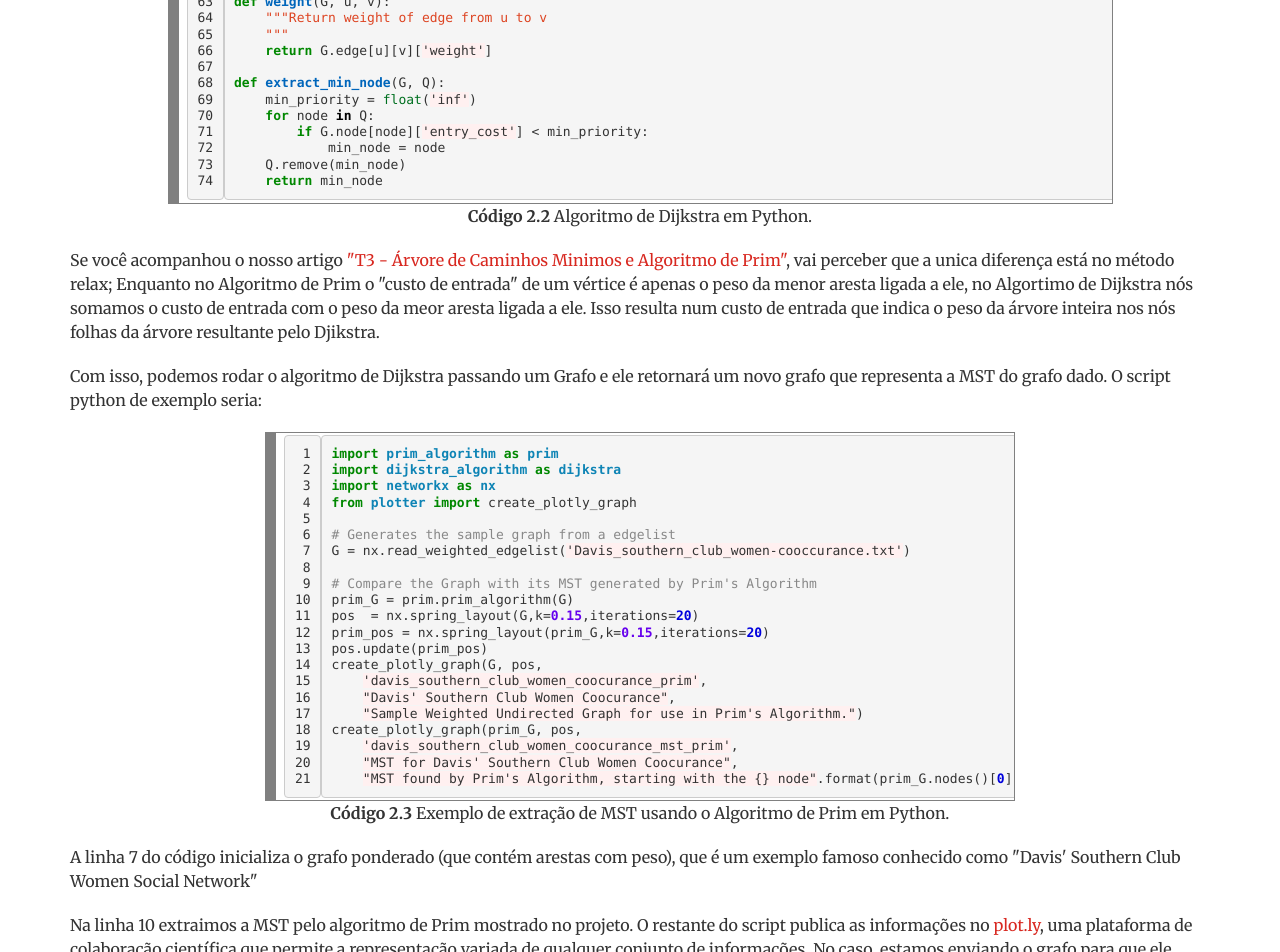
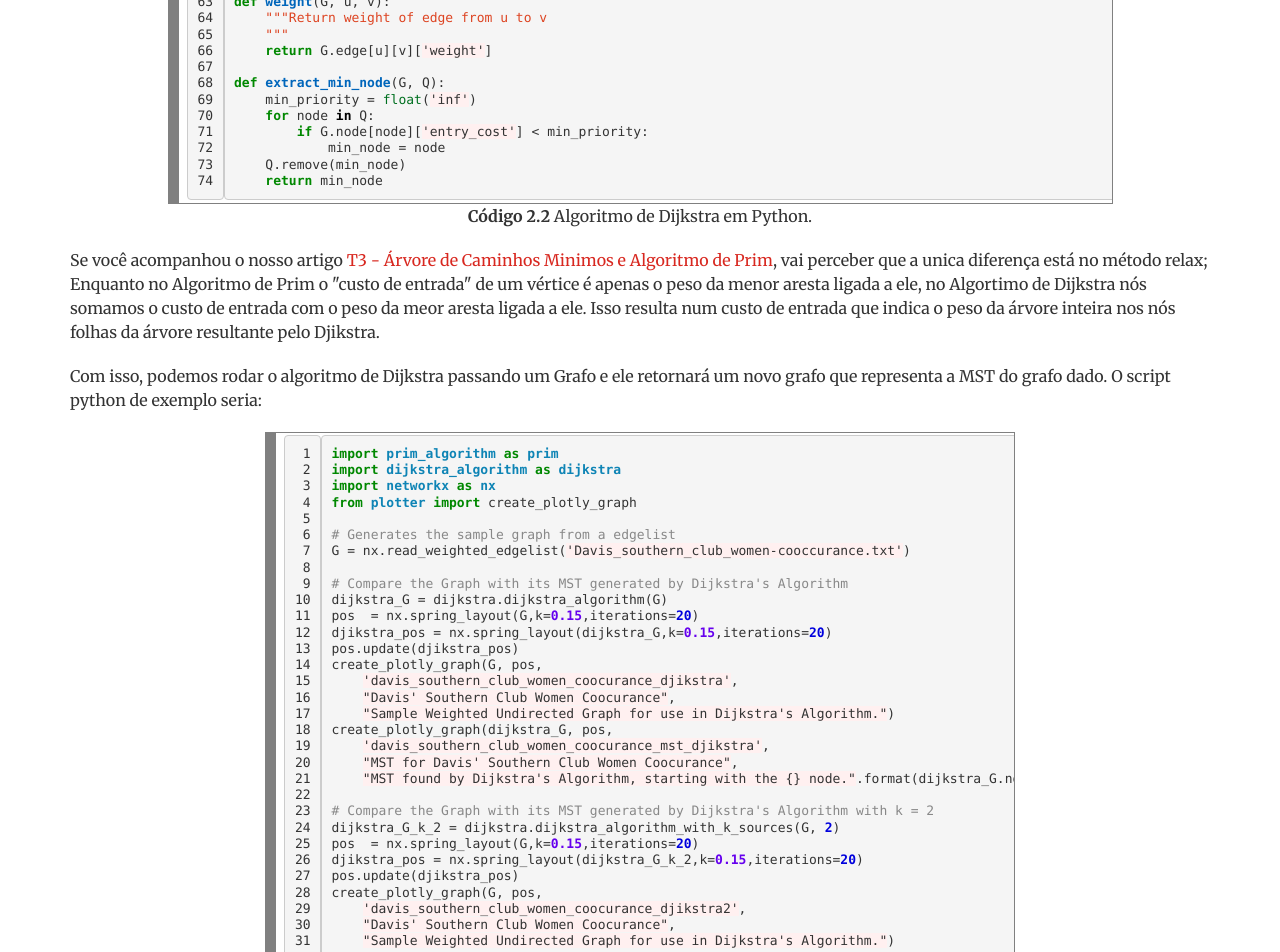
Before and after one commit to lucasaciole/grafos, a Flask app: page /areadetrabalho/projects/mst-dijkstra/ in a window 1280 px wide. Shown: the part 2137-3089 px from the top of the page. Run offline with Flask 2, Linux system fonts and the light colour scheme; some libraries are stand-ins or nearby versions.

Commit message:
Complete T3 page

```diff
--- a/templates/dijkstra.html
+++ b/templates/dijkstra.html
@@ -205,7 +205,7 @@
     <div class="row">
         <div class="col-lg-12">
             <p class="text-center"><b>Código 2.2</b> Algoritmo de Dijkstra em Python.</p>
-            <p> Se você acompanhou o nosso artigo <a href="/areadetrabalho/projects/mst-prim">"T3 - Árvore de Caminhos Minimos e Algoritmo de Prim"</a>, vai perceber que a unica diferença está no método relax; Enquanto no Algoritmo de Prim o "custo de entrada" de um vértice é apenas o peso da menor aresta ligada a ele, no Algortimo de Dijkstra nós somamos o custo de entrada com o peso da meor aresta ligada a ele. Isso resulta num custo de entrada que indica o peso da árvore inteira nos nós folhas da árvore resultante pelo Djikstra.</p>
+            <p> Se você acompanhou o nosso artigo <a href="/areadetrabalho/projects/mst-prim">T3 - Árvore de Caminhos Minimos e Algoritmo de Prim</a>, vai perceber que a unica diferença está no método relax; Enquanto no Algoritmo de Prim o "custo de entrada" de um vértice é apenas o peso da menor aresta ligada a ele, no Algortimo de Dijkstra nós somamos o custo de entrada com o peso da meor aresta ligada a ele. Isso resulta num custo de entrada que indica o peso da árvore inteira nos nós folhas da árvore resultante pelo Djikstra.</p>
             <p>Com isso, podemos rodar o algoritmo de Dijkstra passando um Grafo e ele retornará um novo grafo que representa a MST do grafo dado. O script python de exemplo seria:</p>
         </div>
     </div>
@@ -231,7 +231,35 @@
 18
 19
 20
-21</pre></td><td><pre style="margin: 0; line-height: 125%"><span style="color: #008800; font-weight: bold">import</span> <span style="color: #0e84b5; font-weight: bold">prim_algorithm</span> <span style="color: #008800; font-weight: bold">as</span> <span style="color: #0e84b5; font-weight: bold">prim</span>
+21
+22
+23
+24
+25
+26
+27
+28
+29
+30
+31
+32
+33
+34
+35
+36
+37
+38
+39
+40
+41
+42
+43
+44
+45
+46
+47
+48
+49</pre></td><td><pre style="margin: 0; line-height: 125%"><span style="color: #008800; font-weight: bold">import</span> <span style="color: #0e84b5; font-weight: bold">prim_algorithm</span> <span style="color: #008800; font-weight: bold">as</span> <span style="color: #0e84b5; font-weight: bold">prim</span>
 <span style="color: #008800; font-weight: bold">import</span> <span style="color: #0e84b5; font-weight: bold">dijkstra_algorithm</span> <span style="color: #008800; font-weight: bold">as</span> <span style="color: #0e84b5; font-weight: bold">dijkstra</span>
 <span style="color: #008800; font-weight: bold">import</span> <span style="color: #0e84b5; font-weight: bold">networkx</span> <span style="color: #008800; font-weight: bold">as</span> <span style="color: #0e84b5; font-weight: bold">nx</span>
 <span style="color: #008800; font-weight: bold">from</span> <span style="color: #0e84b5; font-weight: bold">plotter</span> <span style="color: #008800; font-weight: bold">import</span> create_plotly_graph
@@ -239,27 +267,56 @@
 <span style="color: #888888"># Generates the sample graph from a edgelist</span>
 G <span style="color: #333333">=</span> nx<span style="color: #333333">.</span>read_weighted_edgelist(<span style="background-color: #fff0f0">&#39;Davis_southern_club_women-cooccurance.txt&#39;</span>)
 
-<span style="color: #888888"># Compare the Graph with its MST generated by Prim&#39;s Algorithm</span>
-prim_G <span style="color: #333333">=</span> prim<span style="color: #333333">.</span>prim_algorithm(G)
+<span style="color: #888888"># Compare the Graph with its MST generated by Dijkstra&#39;s Algorithm</span>
+dijkstra_G <span style="color: #333333">=</span> dijkstra<span style="color: #333333">.</span>dijkstra_algorithm(G)
 pos  <span style="color: #333333">=</span> nx<span style="color: #333333">.</span>spring_layout(G,k<span style="color: #333333">=</span><span style="color: #6600EE; font-weight: bold">0.15</span>,iterations<span style="color: #333333">=</span><span style="color: #0000DD; font-weight: bold">20</span>)
-prim_pos <span style="color: #333333">=</span> nx<span style="color: #333333">.</span>spring_layout(prim_G,k<span style="color: #333333">=</span><span style="color: #6600EE; font-weight: bold">0.15</span>,iterations<span style="color: #333333">=</span><span style="color: #0000DD; font-weight: bold">20</span>)
-pos<span style="color: #333333">.</span>update(prim_pos)
+djikstra_pos <span style="color: #333333">=</span> nx<span style="color: #333333">.</span>spring_layout(dijkstra_G,k<span style="color: #333333">=</span><span style="color: #6600EE; font-weight: bold">0.15</span>,iterations<span style="color: #333333">=</span><span style="color: #0000DD; font-weight: bold">20</span>)
+pos<span style="color: #333333">.</span>update(djikstra_pos)
 create_plotly_graph(G, pos,
-    <span style="background-color: #fff0f0">&#39;davis_southern_club_women_coocurance_prim&#39;</span>,
+    <span style="background-color: #fff0f0">&#39;davis_southern_club_women_coocurance_djikstra&#39;</span>,
     <span style="background-color: #fff0f0">&quot;Davis&#39; Southern Club Women Coocurance&quot;</span>,
-    <span style="background-color: #fff0f0">&quot;Sample Weighted Undirected Graph for use in Prim&#39;s Algorithm.&quot;</span>)
-create_plotly_graph(prim_G, pos,
-    <span style="background-color: #fff0f0">&#39;davis_southern_club_women_coocurance_mst_prim&#39;</span>,
+    <span style="background-color: #fff0f0">&quot;Sample Weighted Undirected Graph for use in Dijkstra&#39;s Algorithm.&quot;</span>)
+create_plotly_graph(dijkstra_G, pos,
+    <span style="background-color: #fff0f0">&#39;davis_southern_club_women_coocurance_mst_djikstra&#39;</span>,
     <span style="background-color: #fff0f0">&quot;MST for Davis&#39; Southern Club Women Coocurance&quot;</span>,
-    <span style="background-color: #fff0f0">&quot;MST found by Prim&#39;s Algorithm, starting with the {} node&quot;</span><span style="color: #333333">.</span>format(prim_G<span style="color: #333333">.</span>nodes()[<span style="color: #0000DD; font-weight: bold">0</span>]))
+    <span style="background-color: #fff0f0">&quot;MST found by Dijkstra&#39;s Algorithm, starting with the {} node.&quot;</span><span style="color: #333333">.</span>format(dijkstra_G<span style="color: #333333">.</span>nodes()[<span style="color: #0000DD; font-weight: bold">0</span>]))
+
+<span style="color: #888888"># Compare the Graph with its MST generated by Dijkstra&#39;s Algorithm with k = 2</span>
+dijkstra_G_k_2 <span style="color: #333333">=</span> dijkstra<span style="color: #333333">.</span>dijkstra_algorithm_with_k_sources(G, <span style="color: #0000DD; font-weight: bold">2</span>)
+pos  <span style="color: #333333">=</span> nx<span style="color: #333333">.</span>spring_layout(G,k<span style="color: #333333">=</span><span style="color: #6600EE; font-weight: bold">0.15</span>,iterations<span style="color: #333333">=</span><span style="color: #0000DD; font-weight: bold">20</span>)
+djikstra_pos <span style="color: #333333">=</span> nx<span style="color: #333333">.</span>spring_layout(dijkstra_G_k_2,k<span style="color: #333333">=</span><span style="color: #6600EE; font-weight: bold">0.15</span>,iterations<span style="color: #333333">=</span><span style="color: #0000DD; font-weight: bold">20</span>)
+pos<span style="color: #333333">.</span>update(djikstra_pos)
+create_plotly_graph(G, pos,
+    <span style="background-color: #fff0f0">&#39;davis_southern_club_women_coocurance_djikstra2&#39;</span>,
+    <span style="background-color: #fff0f0">&quot;Davis&#39; Southern Club Women Coocurance&quot;</span>,
+    <span style="background-color: #fff0f0">&quot;Sample Weighted Undirected Graph for use in Dijkstra&#39;s Algorithm.&quot;</span>)
+create_plotly_graph(dijkstra_G_k_2, pos,
+    <span style="background-color: #fff0f0">&#39;davis_southern_club_women_coocurance_mst_djikstra2&#39;</span>,
+    <span style="background-color: #fff0f0">&quot;MST for Davis&#39; Southern Club Women Coocurance&quot;</span>,
+    <span style="background-color: #fff0f0">&quot;MST found by Dijkstra&#39;s Algorithm, starting with 2 source nodes: {}.&quot;</span><span style="color: #333333">.</span>format(dijkstra_G_k_2<span style="color: #333333">.</span>nodes()[<span style="color: #0000DD; font-weight: bold">0</span>:<span style="color: #0000DD; font-weight: bold">2</span>]))
+
+<span style="color: #888888"># Compare the Graph with its MST generated by Dijkstra&#39;s Algorithm with k = 3</span>
+dijkstra_G_k_3 <span style="color: #333333">=</span> dijkstra<span style="color: #333333">.</span>dijkstra_algorithm_with_k_sources(G, <span style="color: #0000DD; font-weight: bold">3</span>)
+pos  <span style="color: #333333">=</span> nx<span style="color: #333333">.</span>spring_layout(G,k<span style="color: #333333">=</span><span style="color: #6600EE; font-weight: bold">0.15</span>,iterations<span style="color: #333333">=</span><span style="color: #0000DD; font-weight: bold">20</span>)
+djikstra_pos <span style="color: #333333">=</span> nx<span style="color: #333333">.</span>spring_layout(dijkstra_G_k_3,k<span style="color: #333333">=</span><span style="color: #6600EE; font-weight: bold">0.15</span>,iterations<span style="color: #333333">=</span><span style="color: #0000DD; font-weight: bold">20</span>)
+pos<span style="color: #333333">.</span>update(djikstra_pos)
+create_plotly_graph(G, pos,
+    <span style="background-color: #fff0f0">&#39;davis_southern_club_women_coocurance_djikstra3&#39;</span>,
+    <span style="background-color: #fff0f0">&quot;Davis&#39; Southern Club Women Coocurance&quot;</span>,
+    <span style="background-color: #fff0f0">&quot;Sample Weighted Undirected Graph for use in Dijkstra&#39;s Algorithm.&quot;</span>)
+create_plotly_graph(dijkstra_G_k_3, pos,
+    <span style="background-color: #fff0f0">&#39;davis_southern_club_women_coocurance_mst_djikstra3&#39;</span>,
+    <span style="background-color: #fff0f0">&quot;MST for Davis&#39; Southern Club Women Coocurance&quot;</span>,
+    <span style="background-color: #fff0f0">&quot;MST found by Dijkstra&#39;s Algorithm, starting with 3 source nodes: {}.&quot;</span><span style="color: #333333">.</span>format(dijkstra_G_k_3<span style="color: #333333">.</span>nodes()[<span style="color: #0000DD; font-weight: bold">0</span>:<span style="color: #0000DD; font-weight: bold">3</span>]))
 </pre></td></tr></table></div>
+
         </div>
     </div>
     <div class="row">
         <div class="col-lg-12">
-            <p class="text-center"><b>Código 2.3</b> Exemplo de extração de MST usando o Algoritmo de Prim em Python.</p>
+            <p class="text-center"><b>Código 2.3</b> Exemplo de extração de MST usando o Algoritmo de Dijkstra em Python.</p>
             <p>A linha 7 do código inicializa o grafo ponderado (que contém arestas com peso), que é um exemplo famoso conhecido como "Davis' Southern Club Women Social Network"</p>
-            <p>Na linha 10 extraimos a MST pelo algoritmo de Prim mostrado no projeto. O restante do script publica as informações no <a href="https://plot.ly/" target="blank">plot.ly</a>, uma plataforma de colaboração científica que permite a representação variada de qualquer conjunto de informações. No caso, estamos enviando o grafo para que ele desenhe como mostrado logo abaixo:</p>
+            <p>Na linha 10 extraimos a MST pelo algoritmo de Dijkstra mostrado no projeto. O restante do script publica as informações no <a href="https://plot.ly/" target="blank">plot.ly</a>, uma plataforma de colaboração científica que permite a representação variada de qualquer conjunto de informações. No caso, estamos enviando o grafo para que ele desenhe como mostrado logo abaixo:</p>
         </div>
     </div>
     <div class="row">
@@ -269,7 +326,7 @@ create_plotly_graph(prim_G, pos,
     </div>
     <div class="row">
         <div class="col-lg-12">
-            <p> O grafo abaixo é a MST encontrada do grafo acima utilizando o Algoritmo de Prim:</p>
+            <p> O grafo abaixo é a MST encontrada do grafo acima utilizando o Algoritmo de Dijkstra. Usamos apenas um vértice inicial (k = 1):</p>
         </div>
     </div>
     <div class="row">
@@ -279,7 +336,7 @@ create_plotly_graph(prim_G, pos,
     </div>
     <div class="row">
         <div class="col-lg-12">
-            <p> Você pode saber mais sobre a representação de grafos pelo plot.ly <a href="https://plot.ly/ipython-notebooks/network-graphs/" target="blank">clicando aqui</a>.</p>
+            <p>No caso do Algoritmo de Dijkstra, podemos utilizar mais de um vértice inicial, isto é, atribuir custo inicial zero a um número K de vértices. Isso gera resultados interessante, que podem ser verificados abaixo:</p>
         </div>
     </div>
     <div class="row">
@@ -289,7 +346,7 @@ create_plotly_graph(prim_G, pos,
     </div>
     <div class="row">
         <div class="col-lg-12">
-            <p> O grafo abaixo é a MST encontrada do grafo acima utilizando o Algoritmo de Prim:</p>
+            <p> O grafo abaixo é a MST encontrada do grafo acima utilizando o Algoritmo de Prim, com k = 2. Note que por existirem dois vértices inciais, surgiram dois agrupamentos separados, 2 MSTs:</p>
         </div>
     </div>
     <div class="row">
@@ -304,7 +361,7 @@ create_plotly_graph(prim_G, pos,
     </div>
     <div class="row">
         <div class="col-lg-12">
-            <p> O grafo abaixo é a MST encontrada do grafo acima utilizando o Algoritmo de Prim:</p>
+            <p> O grafo abaixo é a MST encontrada do grafo acima utilizando o Algoritmo de Prim, com k = 3. Note que por existirem dois vértices inciais, surgiram dois agrupamentos separados, 3 MSTs. Com o número baixo de vértices e número elevado de arestas, o vértice 14 acabou sozinho:</p>
         </div>
     </div>
     <div class="row">
@@ -312,6 +369,11 @@ create_plotly_graph(prim_G, pos,
             <iframe width="900" height="800" frameborder="0" scrolling="no" src="//plot.ly/~lucasaciole/48.embed"></iframe>
         </div>
     </div>
-
+    <div class="row">
+        <div class="col-lg-12">
+            <p> Todos os três graficos utilizados como exemplo são o mesmo dataset. O grafo só é redesenhado de 3 modos diferentes para coincidir com a posição em que as árvores são formadas, para que a comparação da árvore com o grafo completo seja mais fácil.</p>
+            <p>Você pode saber mais sobre a representação de grafos pelo plot.ly <a href="https://plot.ly/ipython-notebooks/network-graphs/" target="blank">clicando aqui</a>.</p>
+        </div>
+    </div>
 </div>
 {% endblock %}
```
